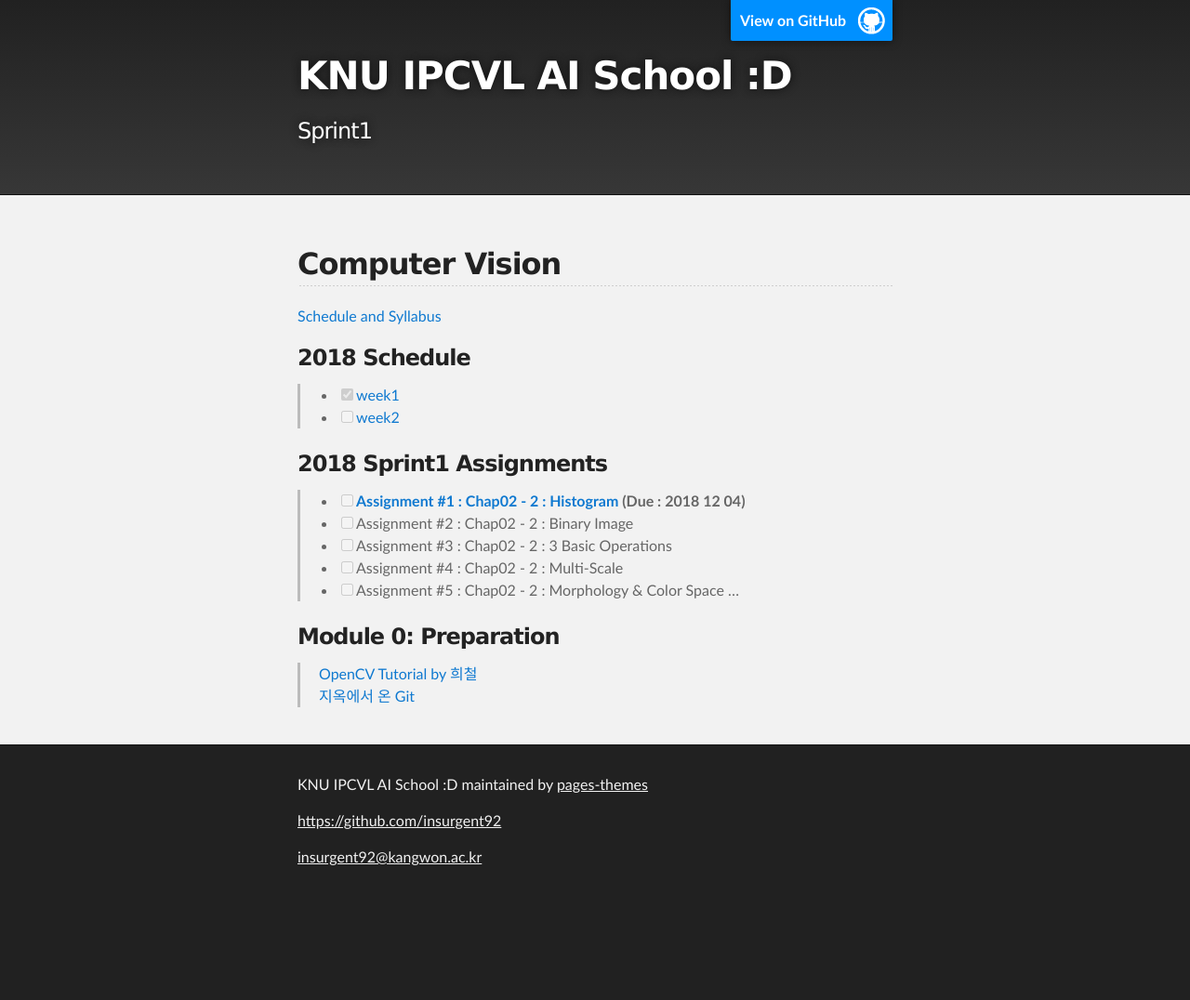
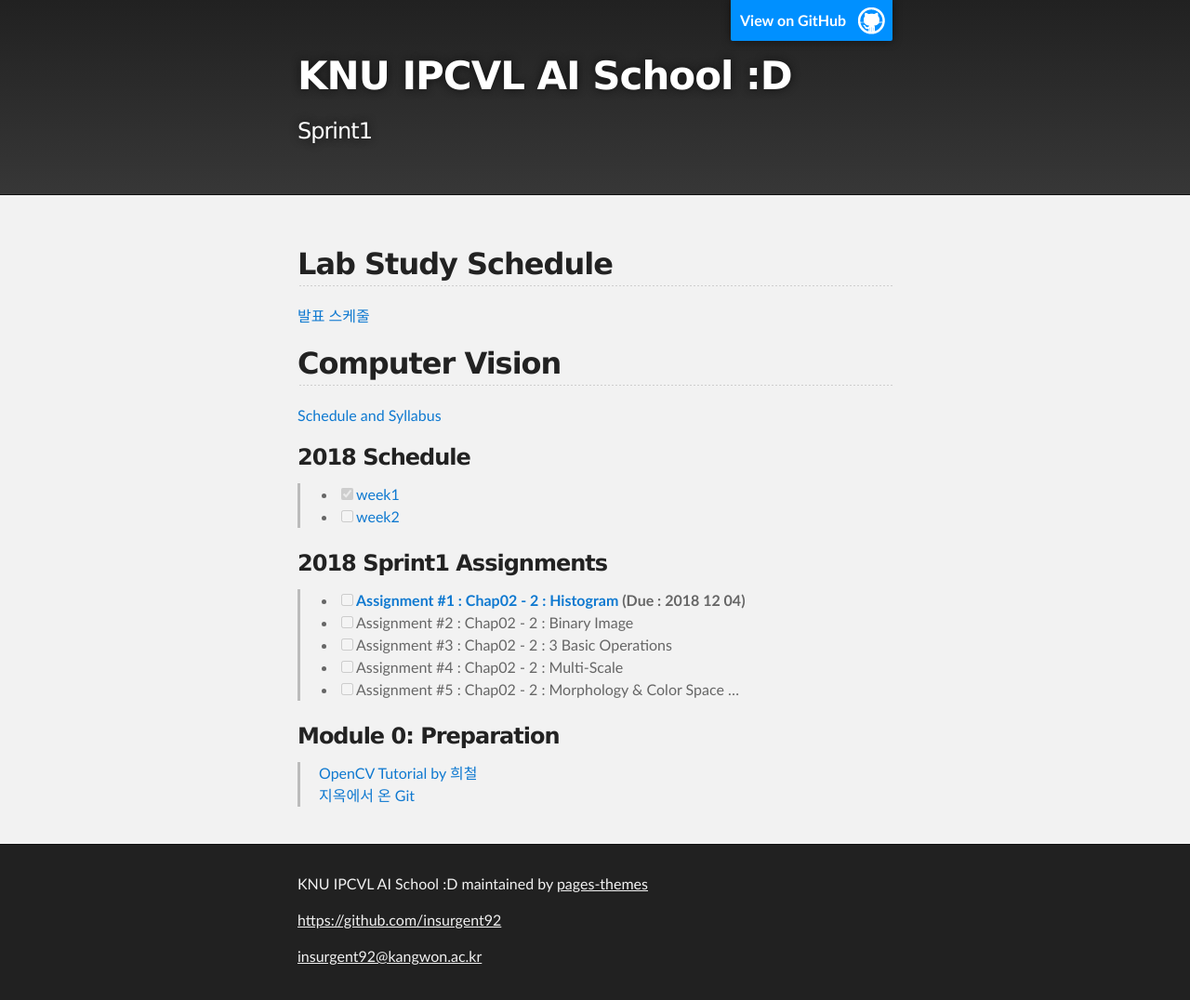
Before and after one commit to pages-themes/slate, a Jekyll site: the page built from index.md, in a window 1280 px wide. Shown: the whole page at 93% size. Built offline with Jekyll 4.4.1, drawn with Linux system fonts in a browser that asks for light colours; our own code applies the rules of GitHub Pages for plain Markdown files; before the commit the page ends 969 px from its top, so only the background shows below that.

Commit message:
Update index.md

```diff
--- a/index.md
+++ b/index.md
@@ -1,6 +1,9 @@
 ---
 layout: default
 ---
+
+## Lab Study Schedule
+[발표 스케줄](https://docs.google.com/spreadsheets/d/1F5Brg4HEhqU8hvQlHm3mWKJn7SnHkAQTdhIdnH1tNag/edit?usp=sharing)
 
 ## Computer Vision
 [Schedule and Syllabus](./docs/syllabus.html)
```
